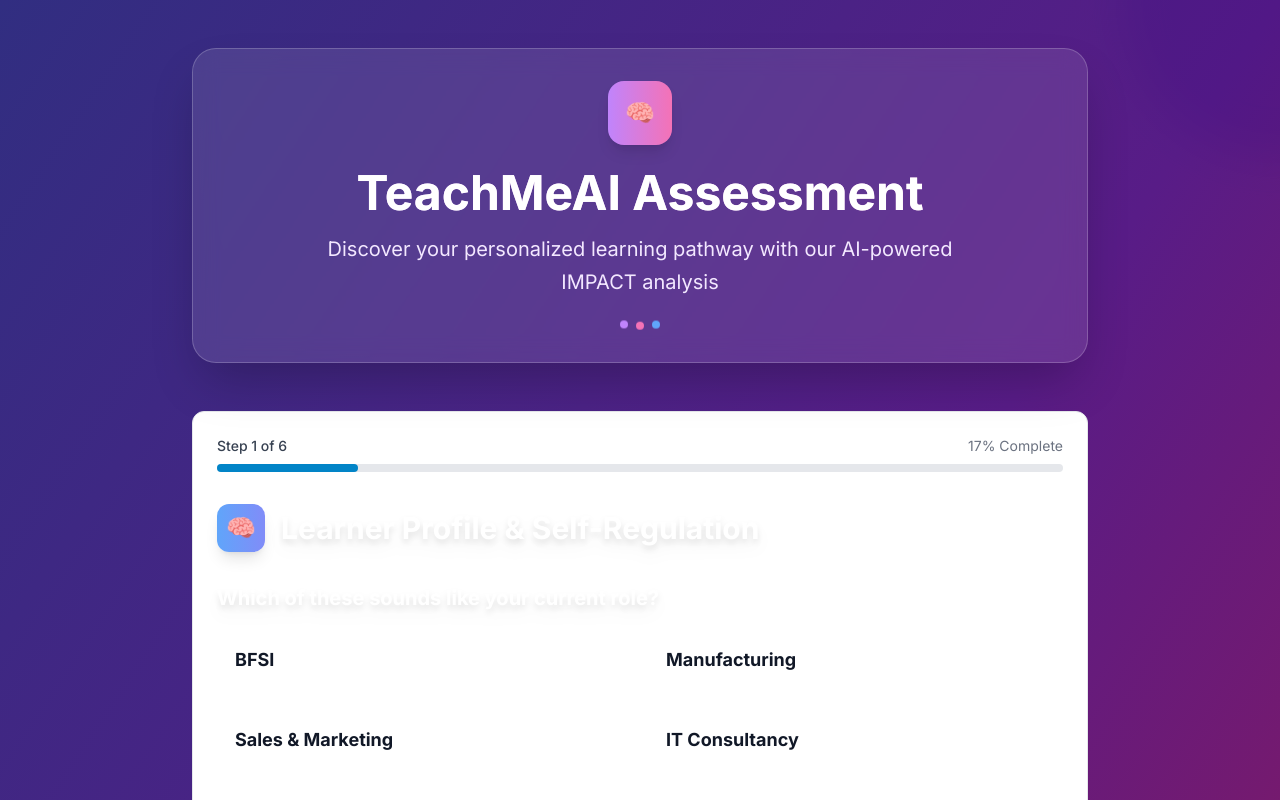
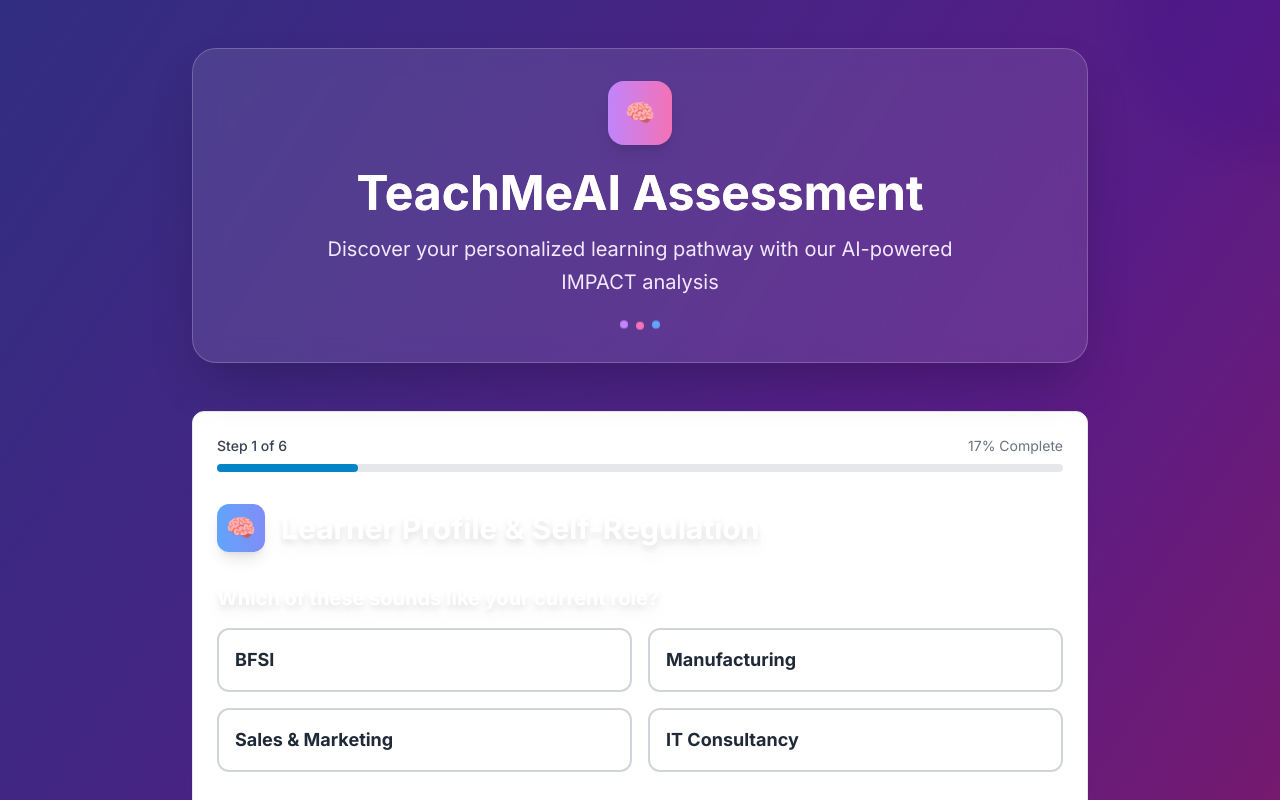
Before and after one commit to teachme-ai/teachmeai-main-site, a Next.js app: page /app in a window 1280 px wide. Shown: the top 800 px of the page. Built offline with nearby package versions, Linux system fonts and the light colour scheme.

Commit message:
🔧 Fix unselected role options visibility with solid white backgrounds

```diff
--- a/src/components/IntakeForm.tsx
+++ b/src/components/IntakeForm.tsx
@@ -311,11 +311,13 @@
                 <div className={`p-4 rounded-xl border-2 cursor-pointer transition-all duration-300 backdrop-blur-sm ${
                   responses.currentRoles?.includes(role)
                     ? 'bg-gradient-to-r from-purple-500/70 to-pink-500/70 border-purple-300 shadow-lg transform scale-105'
-                    : 'bg-white/40 border-white/50 hover:bg-white/60 hover:border-white/70 hover:shadow-md'
+                    : 'bg-white/80 border-gray-300 hover:bg-white/90 hover:border-gray-400 hover:shadow-md'
                 }`}>
-                  <span className="text-gray-900 font-bold text-lg">{role}</span>
+                  <span className={`font-bold text-lg ${
+                    responses.currentRoles?.includes(role) ? 'text-white' : 'text-gray-800'
+                  }`}>{role}</span>
                   {responses.currentRoles?.includes(role) && (
-                    <span className="float-right text-green-600 font-bold text-xl">✓</span>
+                    <span className="float-right text-green-200 font-bold text-xl">✓</span>
                   )}
                 </div>
               </label>
```
